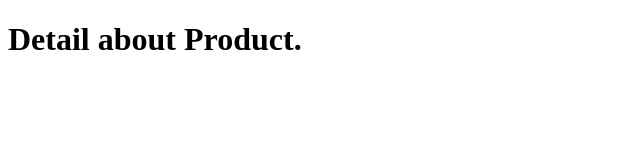
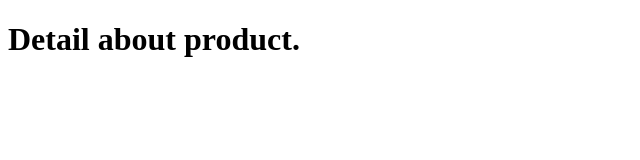
Before and after one commit to Win94js/Learning_NextJS, a Next.js app: page /products/1 in a window 1280 px wide. Shown: the top 160 px of the page, without its empty margins (0-640 px from the left). Built offline with nearby package versions, Linux system fonts and the light colour scheme.

Commit message:
adding [productId] for dynamic routing

```diff
--- a/src/app/products/1/page.tsx
+++ /dev/null
@@ -1,3 +0,0 @@
-export default function ProductDetail(){
-    return <h1>Detail about Product.</h1>;
-}
--- /dev/null
+++ b/src/app/products/[productId]/page.tsx
@@ -0,0 +1,3 @@
+export default function ProductDetails(){
+    return <h1>Detail about product.</h1>;
+}
```
